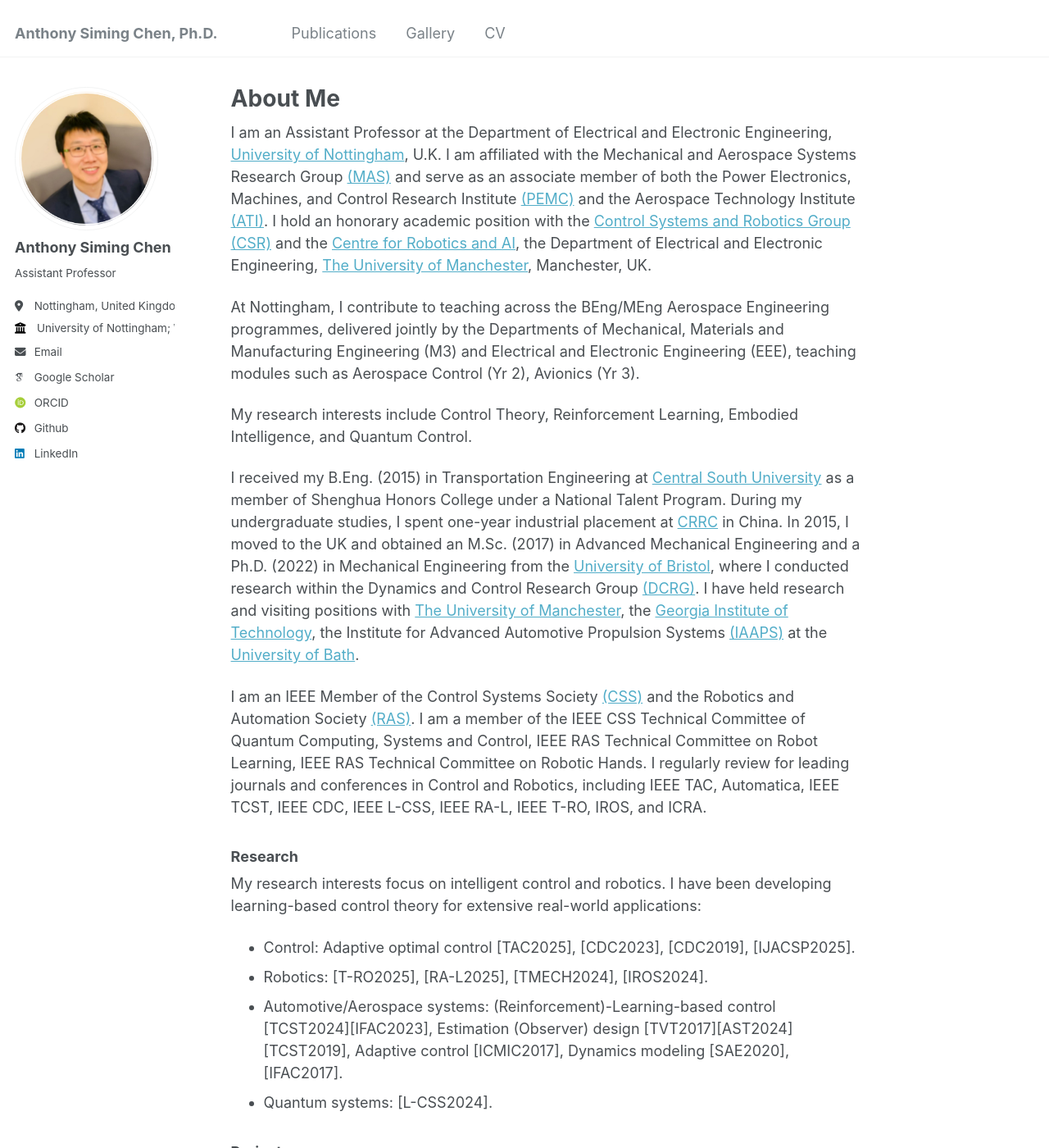
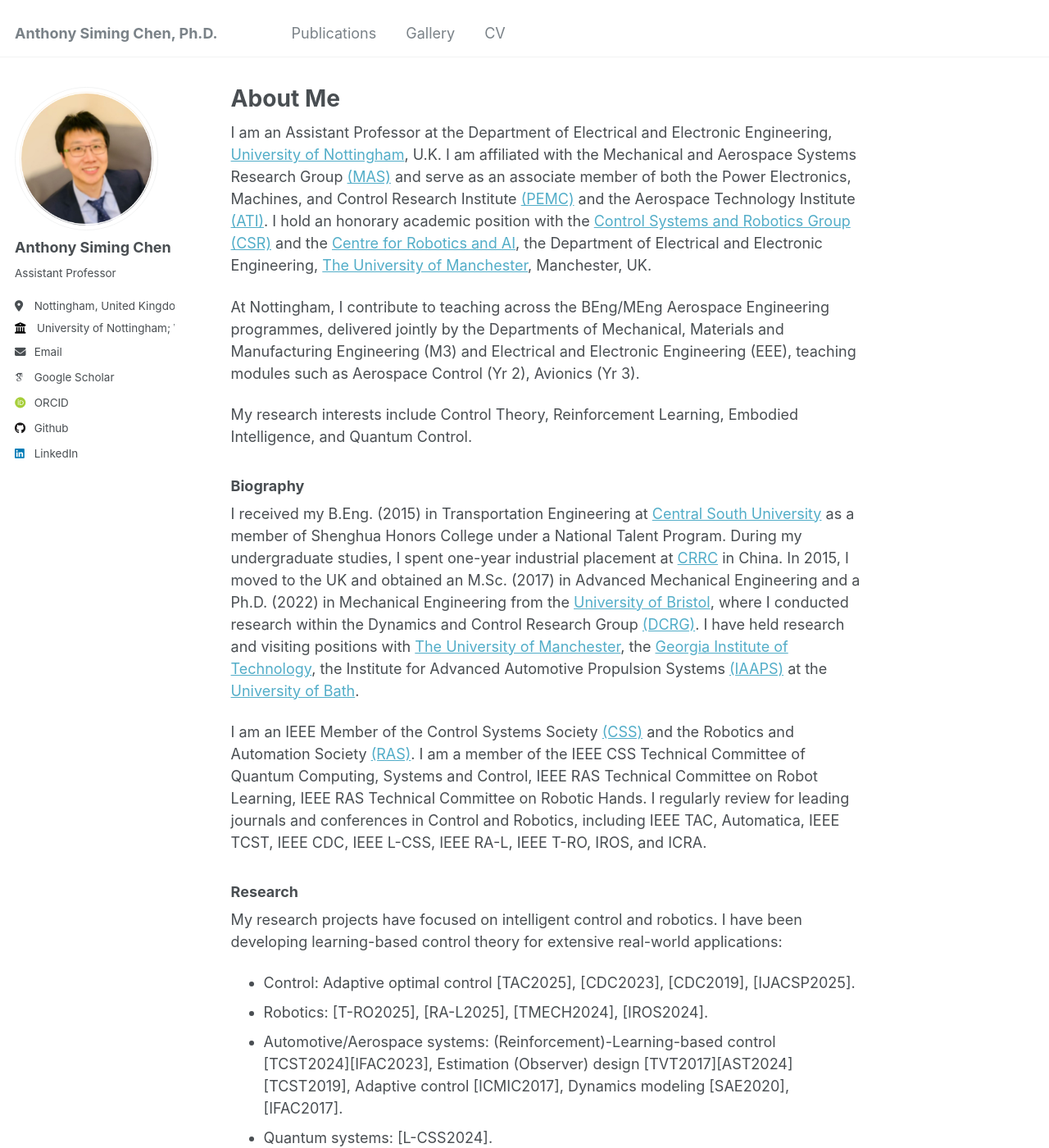
Before and after one commit to Anthony-S-Chen/Anthony-S-Chen.github.io, a Jekyll site: the page built from _pages/about.md, in a window 1280 px wide and 1400 px high. Shown: the whole window at 82% size. Built offline with Jekyll 4.4.1, drawn with Linux system fonts in a browser that asks for light colours; some web fonts are replaced.

Commit message:
Update about.md

```diff
--- a/_pages/about.md
+++ b/_pages/about.md
@@ -13,6 +13,8 @@ At Nottingham, I contribute to teaching across the BEng/MEng Aerospace Engineeri
 
 My research interests include Control Theory, Reinforcement Learning, Embodied Intelligence, and Quantum Control.
 
+### Biography
+
 I received my B.Eng. (2015) in Transportation Engineering at [Central South University](https://en.csu.edu.cn/) as a member of Shenghua Honors College under a
 National Talent Program. During my undergraduate studies, I spent one-year industrial placement at [CRRC](https://www.crrcgc.cc/en/) in China. In 2015, I moved to the UK and obtained an M.Sc. (2017) in Advanced Mechanical Engineering and a Ph.D. (2022) in Mechanical Engineering from the [University of Bristol](https://www.bristol.ac.uk/), where I conducted research within the Dynamics and Control Research Group [(DCRG)](https://www.bristol.ac.uk/engineering/research/dynamicscontrol/). I have held research and visiting positions with [The University of Manchester](https://www.manchester.ac.uk), the [Georgia Institute of Technology](https://www.gatech.edu/), the Institute for Advanced Automotive Propulsion Systems [(IAAPS)](https://iaaps.co.uk/) at the [University of Bath](https://www.bath.ac.uk/).
 
@@ -20,7 +22,7 @@ I am an IEEE Member of the Control Systems Society [(CSS)](https://www.ieeecss.o
 
 ### Research
 
-My research interests focus on intelligent control and robotics. I have been developing learning-based control theory for extensive real-world applications:
+My research projects have focused on intelligent control and robotics. I have been developing learning-based control theory for extensive real-world applications:
 - Control: Adaptive optimal control [TAC2025], [CDC2023], [CDC2019], [IJACSP2025].
 - Robotics: [T-RO2025], [RA-L2025], [TMECH2024], [IROS2024].
 - Automotive/Aerospace systems: (Reinforcement)-Learning-based control [TCST2024][IFAC2023], Estimation (Observer) design [TVT2017][AST2024][TCST2019], Adaptive control [ICMIC2017], Dynamics modeling [SAE2020],[IFAC2017].
```
